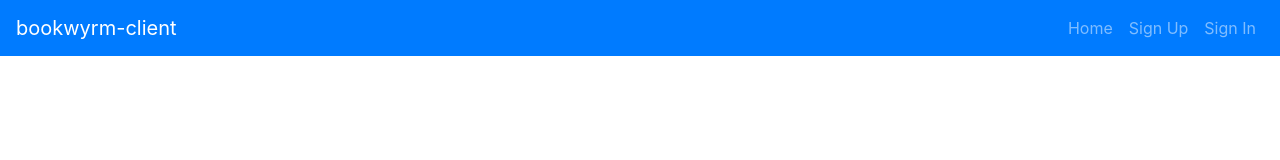
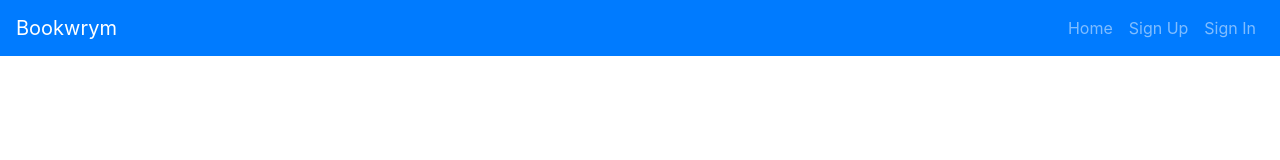
Before and after one commit to ajevans451/bookwyrm-client, a React app: page / in a window 1280 px wide. Shown: the top 160 px of the page. Built offline with nearby package versions, Linux system fonts and the light colour scheme.

Commit message:
add resource route component skeleton

```diff
--- /dev/null
+++ b/src/api/bid.js
@@ -0,0 +1,2 @@
+import axios from 'axios'
+import apiUrl from '../apiConfig'
--- /dev/null
+++ b/src/api/listing.js
@@ -0,0 +1,2 @@
+import axios from 'axios'
+import apiUrl from '../apiConfig'
--- a/src/components/Header/Header.js
+++ b/src/components/Header/Header.js
@@ -25,7 +25,7 @@ const alwaysOptions = (
 const Header = ({ user }) => (
   <Navbar bg="primary" variant="dark" expand="md">
     <Navbar.Brand href="#">
-      bookwyrm-client
+      Bookwrym
     </Navbar.Brand>
     <Navbar.Toggle aria-controls="basic-navbar-nav" />
     <Navbar.Collapse id="basic-navbar-nav">
--- /dev/null
+++ b/src/components/routes/Listing.js
@@ -0,0 +1,5 @@
+import React, { Component } from 'react'
+import { Link, Redirect } from 'react-router-dom'
+import axios from 'axios'
+
+import apiUrl from '../../apiConfig'
```
Also changed, not shown: src/components/routes/Listings.js (added, +26 -0 lines), 1 other file (tests, documents, lock files or other folders).
